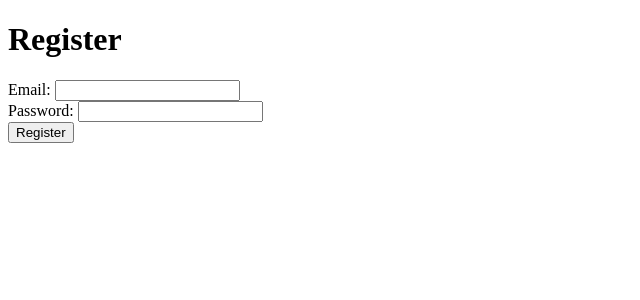
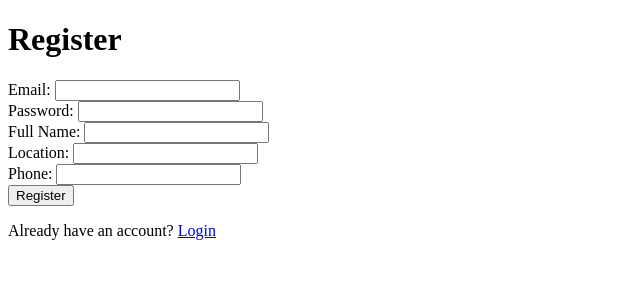
Before and after one commit to Sainawj/realestate, a Flask app: page /register in a window 1280 px wide. Shown: the top 300 px of the page, without its empty margins (0-640 px from the left). Run offline with Flask 3, Linux system fonts and the light colour scheme; some libraries are stand-ins or nearby versions.

Commit message:
Update register.html

```diff
--- a/templates/register.html
+++ b/templates/register.html
@@ -1,19 +1,30 @@
-<!doctype html>
+<!DOCTYPE html>
 <html lang="en">
 <head>
-    <meta charset="utf-8">
+    <meta charset="UTF-8">
+    <meta name="viewport" content="width=device-width, initial-scale=1.0">
     <title>Register</title>
 </head>
 <body>
     <h1>Register</h1>
-    <form method="POST" action="{{ url_for('register') }}">
+    <form method="post">
         <label for="email">Email:</label>
         <input type="email" id="email" name="email" required>
         <br>
         <label for="password">Password:</label>
         <input type="password" id="password" name="password" required>
         <br>
+        <label for="full_name">Full Name:</label>
+        <input type="text" id="full_name" name="full_name">
+        <br>
+        <label for="location">Location:</label>
+        <input type="text" id="location" name="location">
+        <br>
+        <label for="phone">Phone:</label>
+        <input type="text" id="phone" name="phone">
+        <br>
         <button type="submit">Register</button>
     </form>
+    <p>Already have an account? <a href="{{ url_for('login') }}">Login</a></p>
 </body>
 </html>
```
Lines whose indentation alone changed are shown as unchanged.
